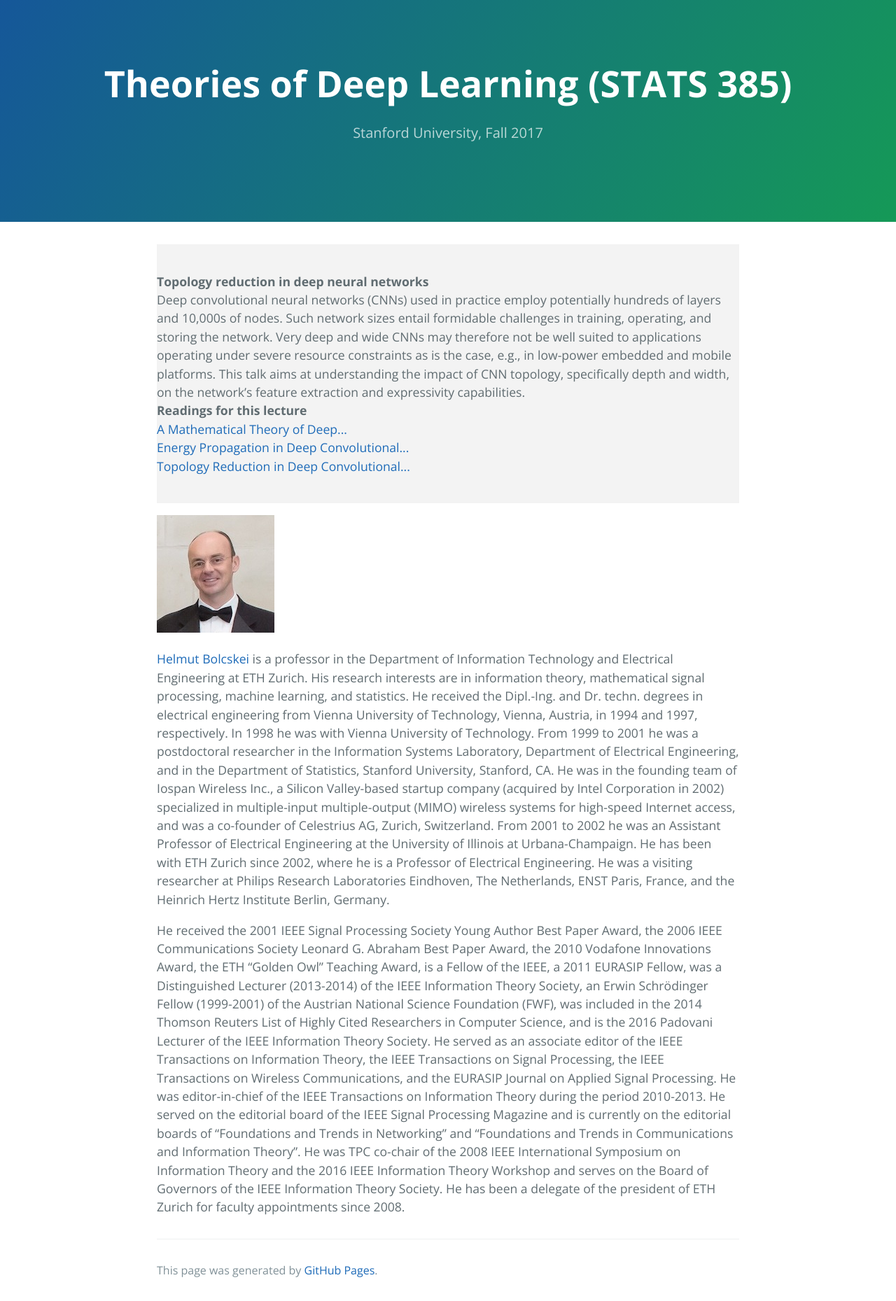
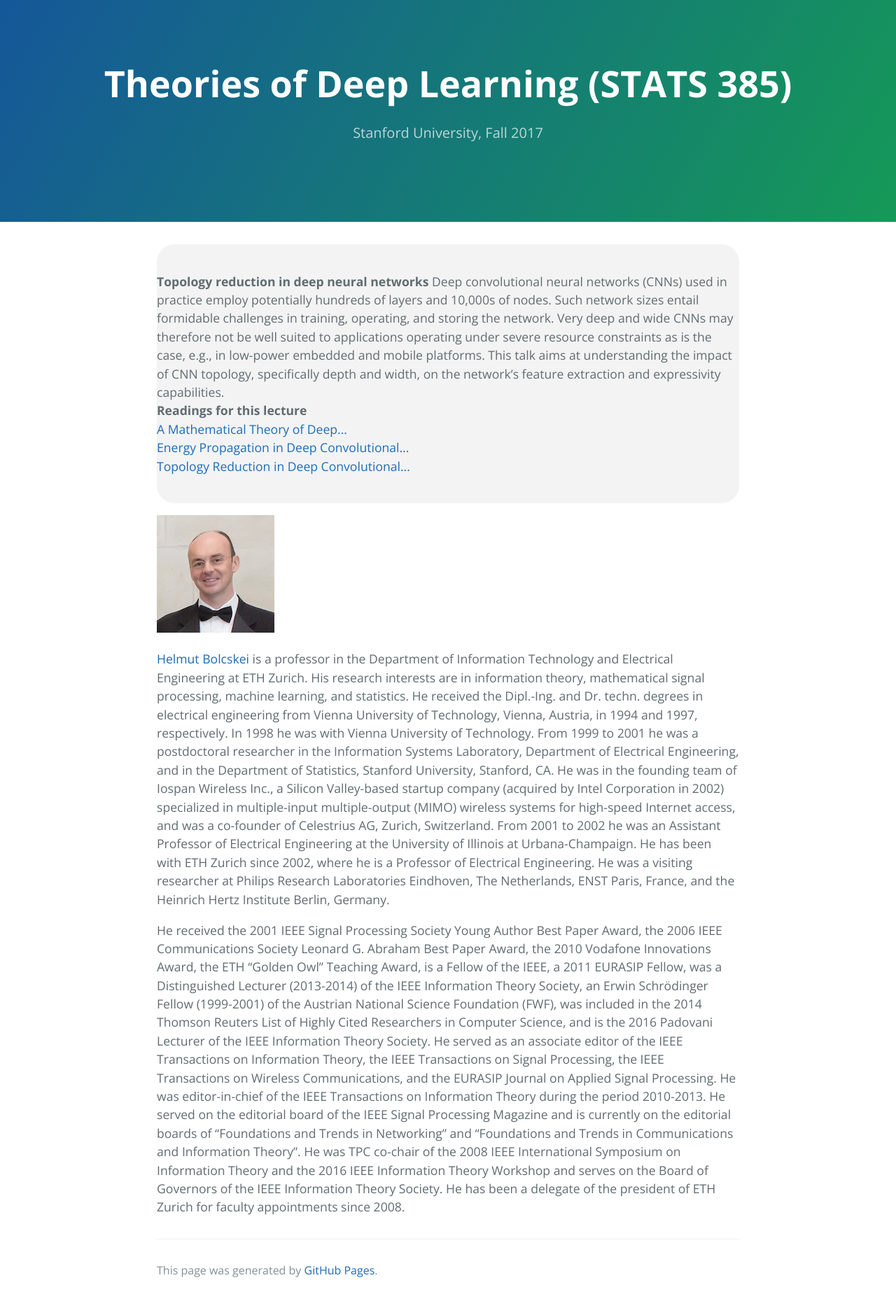
Before and after one commit to stats385/stats385.github.io, a Jekyll site: the page built from bolcskei_lecture.md, in a window 1280 px wide. Shown: the whole page at 70% size. Built offline with Jekyll 4.4.1, drawn with Linux system fonts in a browser that asks for light colours; our own code applies the rules of GitHub Pages for plain Markdown files; the repository's description, which GitHub fills in, is left out.

Commit message:
border-radius

```diff
--- a/assets/css/cj.css
+++ b/assets/css/cj.css
@@ -5,6 +5,7 @@ background-color:rgba(0, 0, 0, 0.0470588);
 text-align:left;
 vertical-align: middle;
 padding:40px 0;
+border-radius: 25px;
 }
 
 
--- a/bolcskei_lecture.md
+++ b/bolcskei_lecture.md
@@ -1,5 +1,5 @@
 <div class="abstract"><b>Topology reduction in deep neural networks</b>
-<br>
+
 Deep convolutional neural networks (CNNs) used in practice employ potentially hundreds of layers and 10,000s of nodes. Such network sizes entail formidable challenges in training, operating, and storing the network. Very deep and wide CNNs may therefore not be well suited to applications operating under severe resource constraints as is the case, e.g., in low-power embedded and mobile platforms. This talk aims at understanding the impact of CNN topology, specifically depth and width, on the network’s feature extraction and expressivity capabilities.
 <br>
 <b>Readings for this lecture</b>
```
